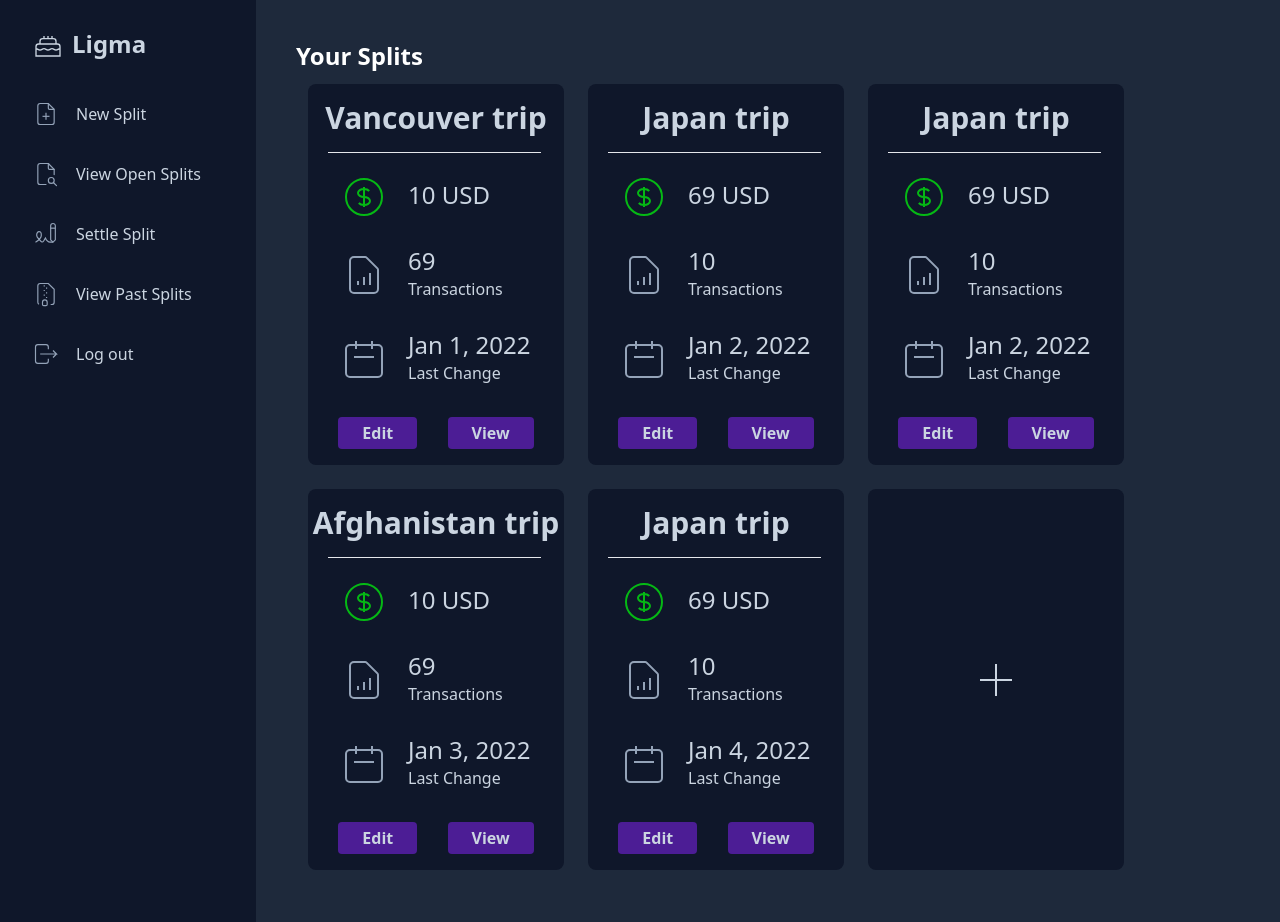
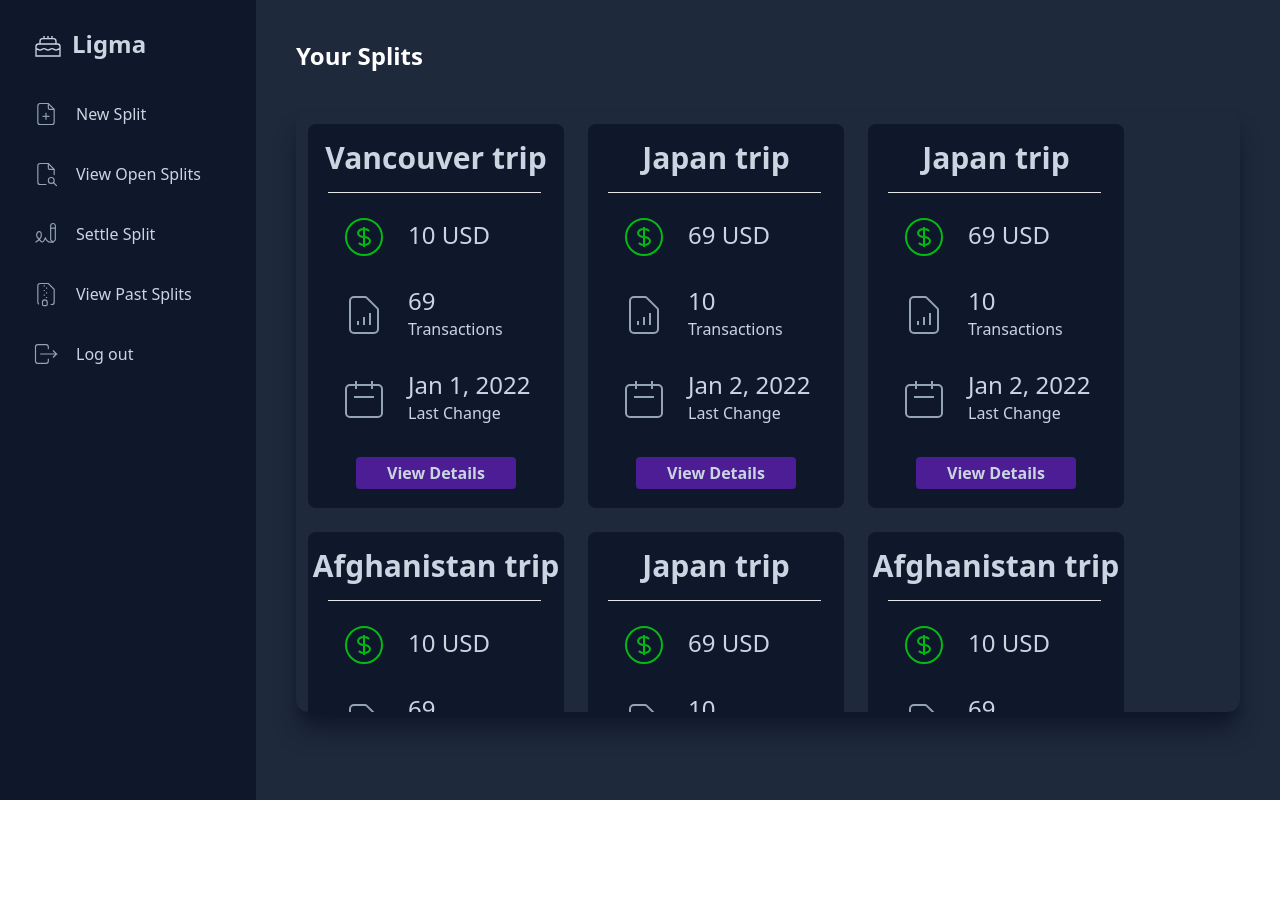
Before and after one commit to yanchenm/split, a Next.js app in the folder frontend/: page /app in a window 1280 px wide. After the commit the page ends 800 px from the top, so only its background shows below. Built offline with nearby package versions, Linux system fonts and the light colour scheme.

Commit message:
Overflow transaction scrolling in main app. Split card button redirects to associated page

```diff
--- a/frontend/components/App/NewCard.tsx
+++ b/frontend/components/App/NewCard.tsx
@@ -3,7 +3,7 @@ import React from 'react';
 const AddSplitCard: React.FC = () => {
 
   return (
-    <div className="rounded-lg w-64 h-90 bg-slate-900 flex m-3 text-slate-300">
+    <div className="rounded-lg w-64 h-96 bg-slate-900 flex m-3 text-slate-300">
         <img src="/plus.svg" className="mx-auto my-auto h-12 w-12"/>
     </div>
   );
--- a/frontend/components/App/SplitCard.tsx
+++ b/frontend/components/App/SplitCard.tsx
@@ -1,13 +1,14 @@
-import React from 'react';
+import React, { useState, useEffect } from 'react';
+import { useRouter } from 'next/router';
 
 import AppButton from '../UI/AppButton';
-
 
 type CardProps = {
   name: string;
   cost: number;
   numTxns: number;
   date: string;
+  groupId: string;
 }
 
 type WrapperProps = {
@@ -24,13 +25,27 @@ const SplitDetail: React.FC<WrapperProps> = ({ children, svgSrc }) => {
   )
 }
 
-const clickHandler = () => {
-  console.log("hello");
-}
+const SplitCard: React.FC<CardProps> = ({ name, cost, numTxns, date, groupId }) => {
 
-const SplitCard: React.FC<CardProps> = ({ name, cost, numTxns, date }) => {
+  const router = useRouter();
+  const [splitId, setSplitId] = useState('');
+
+  // Set groupId on groupId change
+  useEffect(() => {
+    setSplitId(groupId);
+  }, [groupId])
+
+  const editHandler = () => {
+    router.push(`/app/group/${groupId}`)
+  }
+
+  const viewHandler = () => {
+    console.log(splitId);
+  }
+
+
   return (
-    <div className="rounded-lg w-64 h-90 bg-slate-900 flex flex-col m-3 text-slate-300">
+    <div className="rounded-lg w-64 h-96 bg-slate-900 flex flex-col m-3 text-slate-300">
       <span className="pt-4 pb-1">
         <div className="font-bold text-3xl mb-1 text-center">{name}</div>
       </span>
@@ -52,8 +67,7 @@ const SplitCard: React.FC<CardProps> = ({ name, cost, numTxns, date }) => {
       </SplitDetail>
 
       <span className="flex flex-row items-center justify-evenly py-4">
-        <AppButton clickHandler={clickHandler}>Edit</AppButton>
-        <AppButton clickHandler={clickHandler}>View</AppButton>
+        <AppButton className="w-40" clickHandler={editHandler}>View Details</AppButton>
       </span>
     </div>
   )
--- a/frontend/components/DetailView/ExpensesList.tsx
+++ b/frontend/components/DetailView/ExpensesList.tsx
@@ -7,18 +7,21 @@ const ExpenseList: React.FC = () => {
 
   const dummyExpenses = [
     {
+      _id: 'a',
       name: 'Mcdonalds',
       paidBy: 'bob',
       total: 12345.12,
       date: '2020-12-25'
     },
     {
+      _id: 'b',
       name: 'Canoe',
       paidBy: 'john',
       total: 12345.12,
       date: '2020-12-25'
     },
     {
+      _id: 'c',
       name: 'Rouge',
       paidBy: 'greg',
       total: 12345.12,
@@ -39,6 +42,7 @@ const ExpenseList: React.FC = () => {
         {dummyExpenses.map((expense) => {
           return (
             <Expense
+              key={expense._id}
               name={expense.name}
               paidBy={expense.paidBy}
               total={expense.total}
--- a/frontend/pages/app/index.tsx
+++ b/frontend/pages/app/index.tsx
@@ -1,27 +1,30 @@
 import type { NextPage } from 'next';
+import { Scrollbars } from 'react-custom-scrollbars';
 
 import SplitCard from '../../components/App/SplitCard';
 import NewCard from '../../components/App/NewCard';
 import Sidebar from '../../components/App/Sidebar';
 
+
 const Dashboard: NextPage = () => {
 
   return (
-    <div className="relative min-h-screen flex">
+    <div className="min-h-screen flex">
 
       <Sidebar />
 
       {/* Content */}
-      <div className="bg-slate-800 flex-1 p-10 text-2xl text-white font-bold">
+      <div className="bg-slate-800 flex-1 p-10 text-2xl text-white font-bold h-screen">
         Your Splits
-        <div className="flex flex-row">
-          <SplitCard name="Vancouver trip" cost={10} numTxns={69} date="Jan 1, 2022" />
-          <SplitCard name="Japan trip" cost={69} numTxns={10} date="Jan 2, 2022" />
-          <SplitCard name="Japan trip" cost={69} numTxns={10} date="Jan 2, 2022" />
-        </div>
-        <div className="flex flex-row">
-          <SplitCard name="Afghanistan trip" cost={10} numTxns={69} date="Jan 3, 2022" />
-          <SplitCard name="Japan trip" cost={69} numTxns={10} date="Jan 4, 2022" />
+        {/*<div className="bg-slate-700 mt-10 flex flex-row flex-wrap overflow-y-auto overflow-hidden h-5/6 border-solid border-2 border-slate-500 rounded-xl">*/}
+        <div className="mt-10 flex flex-row flex-wrap overflow-y-auto overflow-hidden h-5/6 shadow-xl shadow-slate-900 rounded-xl">
+          <SplitCard groupId="a" name="Vancouver trip" cost={10} numTxns={69} date="Jan 1, 2022" />
+          <SplitCard groupId="b" name="Japan trip" cost={69} numTxns={10} date="Jan 2, 2022" />
+          <SplitCard groupId="c" name="Japan trip" cost={69} numTxns={10} date="Jan 2, 2022" />
+          <SplitCard groupId="d" name="Afghanistan trip" cost={10} numTxns={69} date="Jan 3, 2022" />
+          <SplitCard groupId="e" name="Japan trip" cost={69} numTxns={10} date="Jan 4, 2022" />
+          <SplitCard groupId="d" name="Afghanistan trip" cost={10} numTxns={69} date="Jan 3, 2022" />
+          <SplitCard groupId="e" name="Japan trip" cost={69} numTxns={10} date="Jan 4, 2022" />
           <NewCard />
         </div>
       </div>
```
